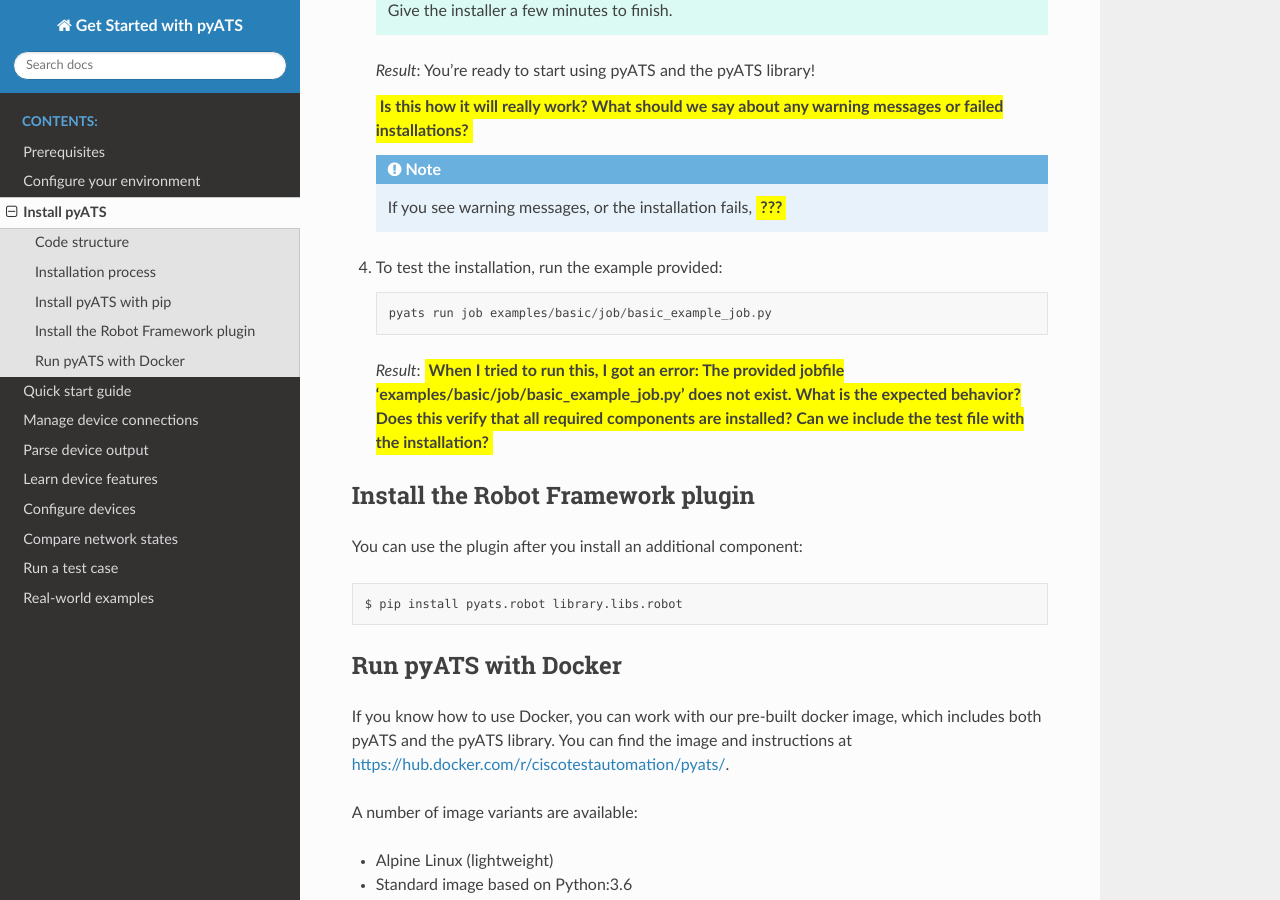
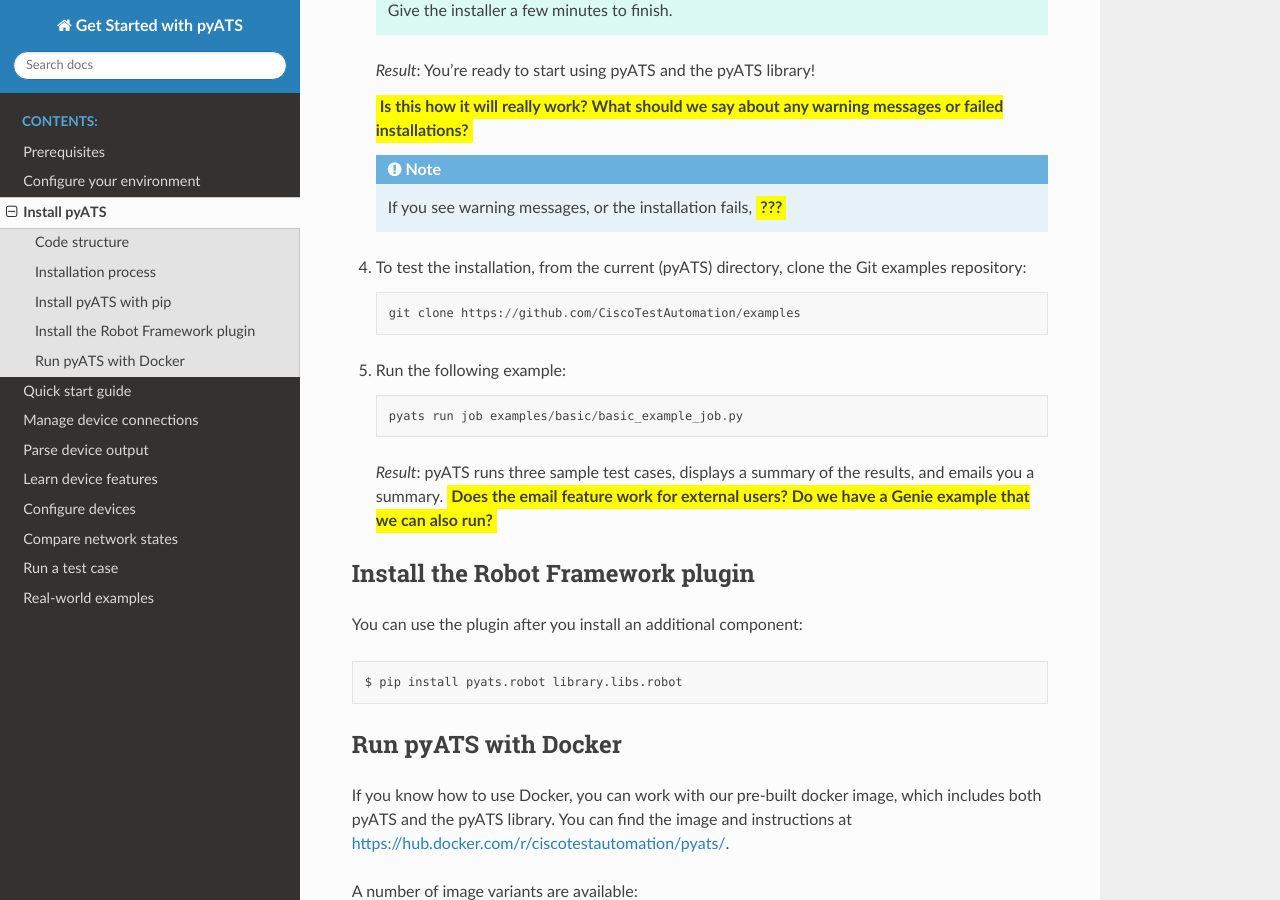
Before and after one commit to CiscoTestAutomation/getting-started, a Sphinx documentation site: the page built from source/install/installpyATS.rst, in a window 1280 px wide and 900 px high, scrolled down 1948 px. Built offline with Sphinx 7.4.7 and the Read the Docs theme 2.0.0, drawn with Linux system fonts in a browser that asks for light colours; pages that are not in the unit, such as notebooks, are missing from menus.

Commit message:
Added steps to clone the examples repo and changed the path to the job file.

```diff
--- a/source/install/installpyATS.rst
+++ b/source/install/installpyATS.rst
@@ -82,11 +82,15 @@
 
     .. note:: If you see warning messages, or the installation fails, :question:`???`
 
-#. To test the installation, run the example provided::
+#. To test the installation, from the current (|pyATS|) directory, clone the Git examples repository::
 
-        pyats run job examples/basic/job/basic_example_job.py
+            git clone https://github.com/CiscoTestAutomation/examples
 
-   *Result*: :question:`When I tried to run this, I got an error: The provided jobfile 'examples/basic/job/basic_example_job.py' does not exist. What is the expected behavior? Does this verify that all required components are installed? Can we include the test file with the installation?`
+#. Run the following example::
+
+        pyats run job examples/basic/basic_example_job.py
+
+   *Result*: |pyATS| runs three sample test cases, displays a summary of the results, and emails you a summary. :question:`Does the email feature work for external users? Do we have a Genie example that we can also run?`
 
 
 Install the Robot Framework plugin
```
